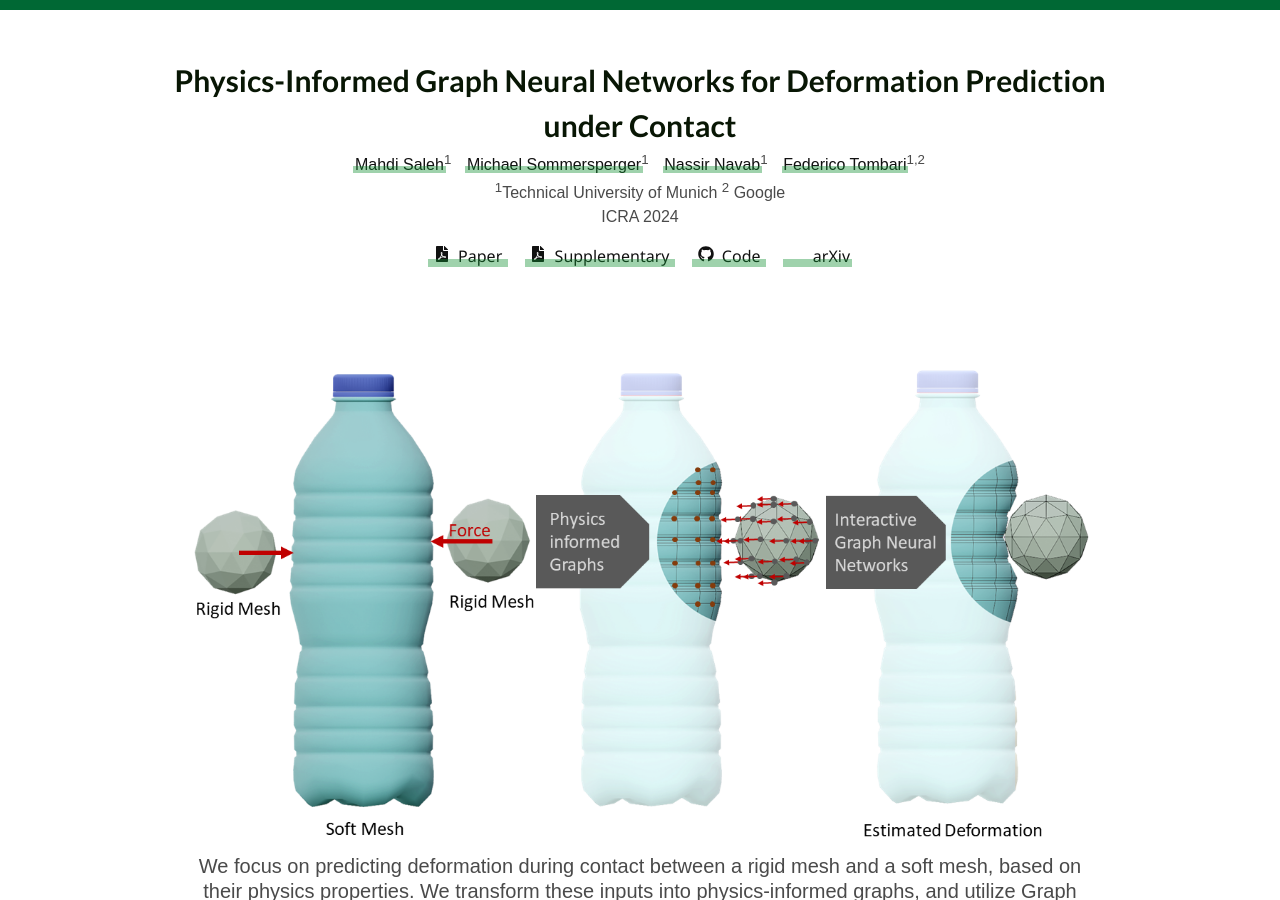
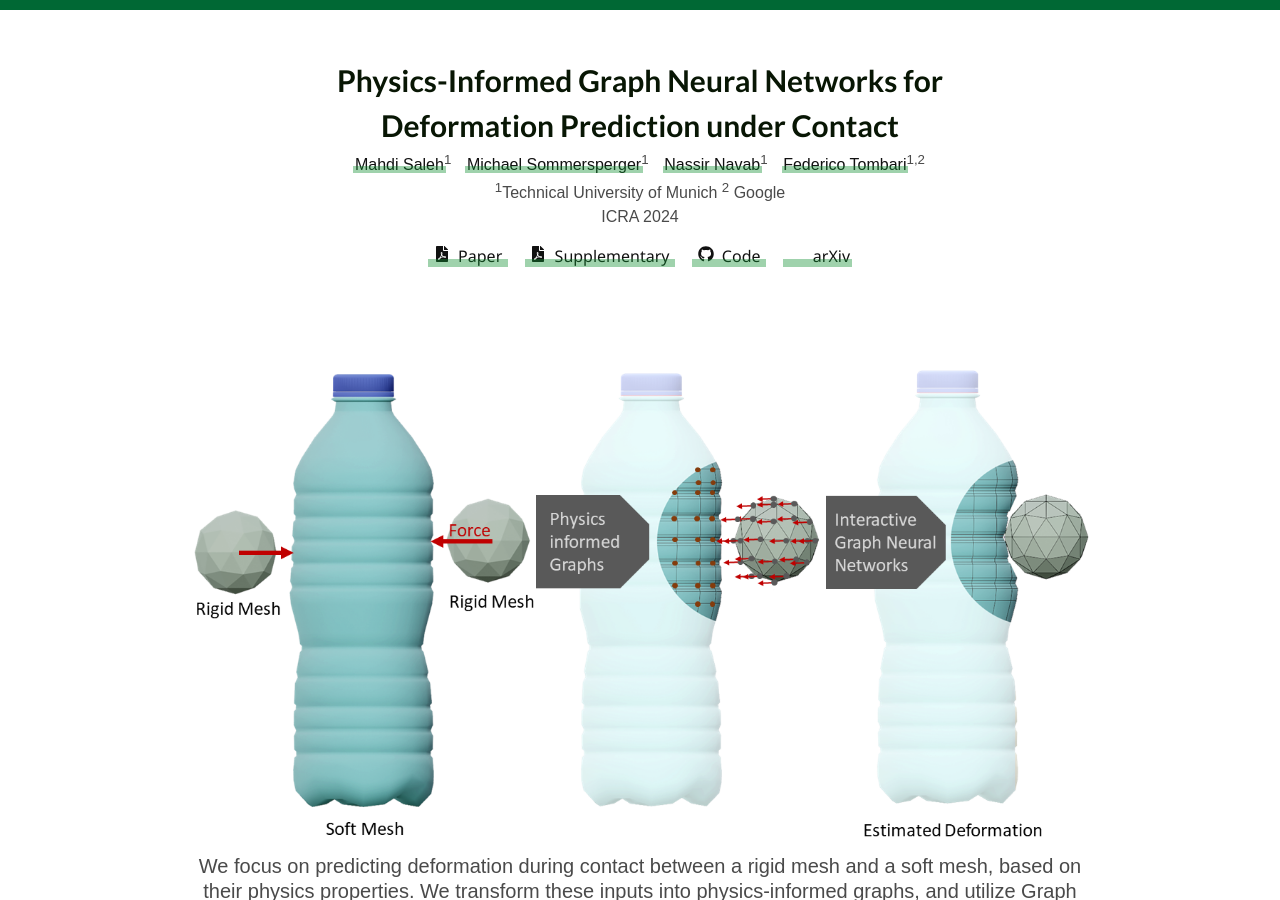
Before and after one commit to mahdi-slh/mahdi-slh.github.io, a Jekyll site: the page DeformContact.html, which Jekyll copies as it is, in a window 1280 px wide and 900 px high. Built offline with Jekyll 4.4.1, drawn with Linux system fonts in a browser that asks for light colours; nearby versions of some CDN libraries; some web fonts are replaced; library files that are not in the unit come from our copies; a style sheet for code colours, icons or effects is not loaded.

Commit message:
added break

```diff
--- a/DeformContact.html
+++ b/DeformContact.html
@@ -62,7 +62,7 @@
       <div class="container is-max-desktop">
         <div class="columns is-centered">
           <div class="column has-text-centered">
-            <h1 class="xtitle is-1 publication-title">Physics-Informed Graph Neural Networks for Deformation Prediction under Contact</h1>
+            <h1 class="xtitle is-1 publication-title">Physics-Informed Graph Neural Networks for <br> Deformation Prediction under Contact</h1>
             <div class="is-size-5 publication-authors">
               <span class="author-block">
                 <a href="https://mahdi-slh.github.io/" target="_blank">Mahdi Saleh</a><sup>1</sup>
```
